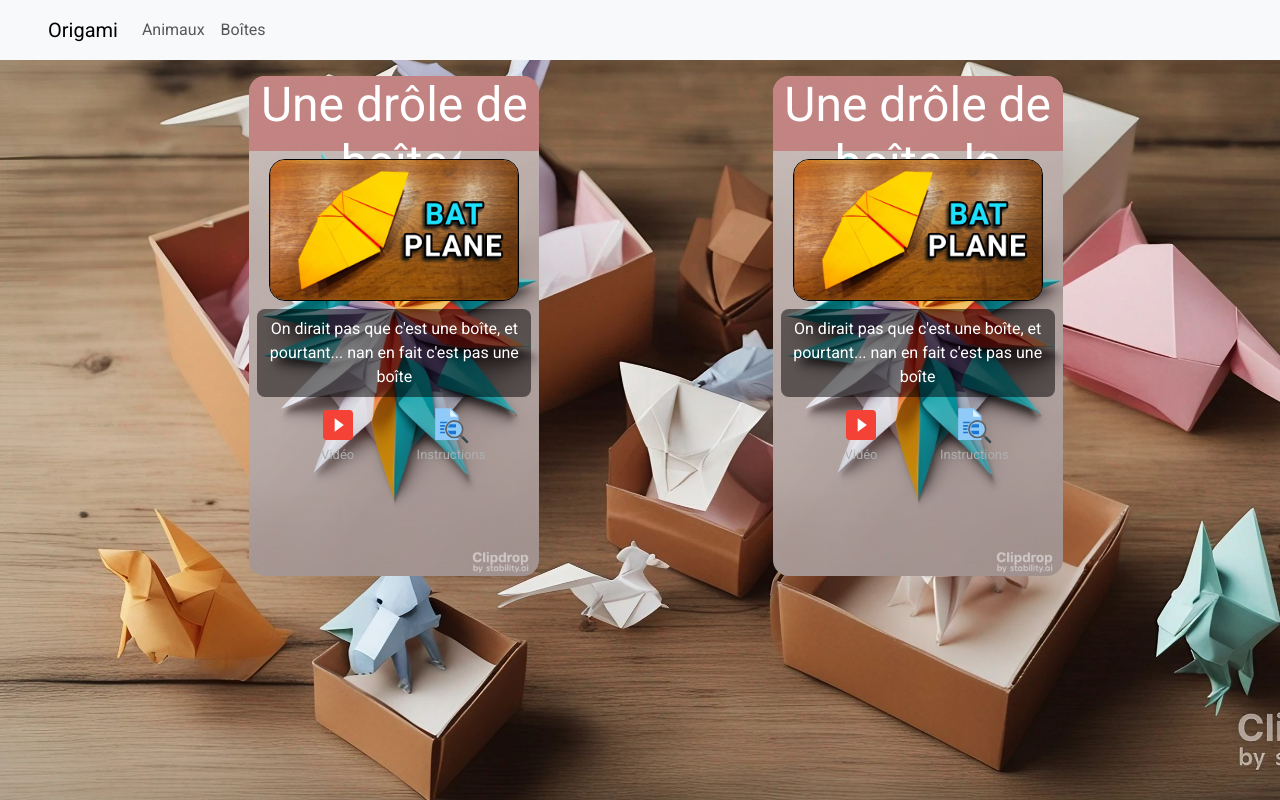
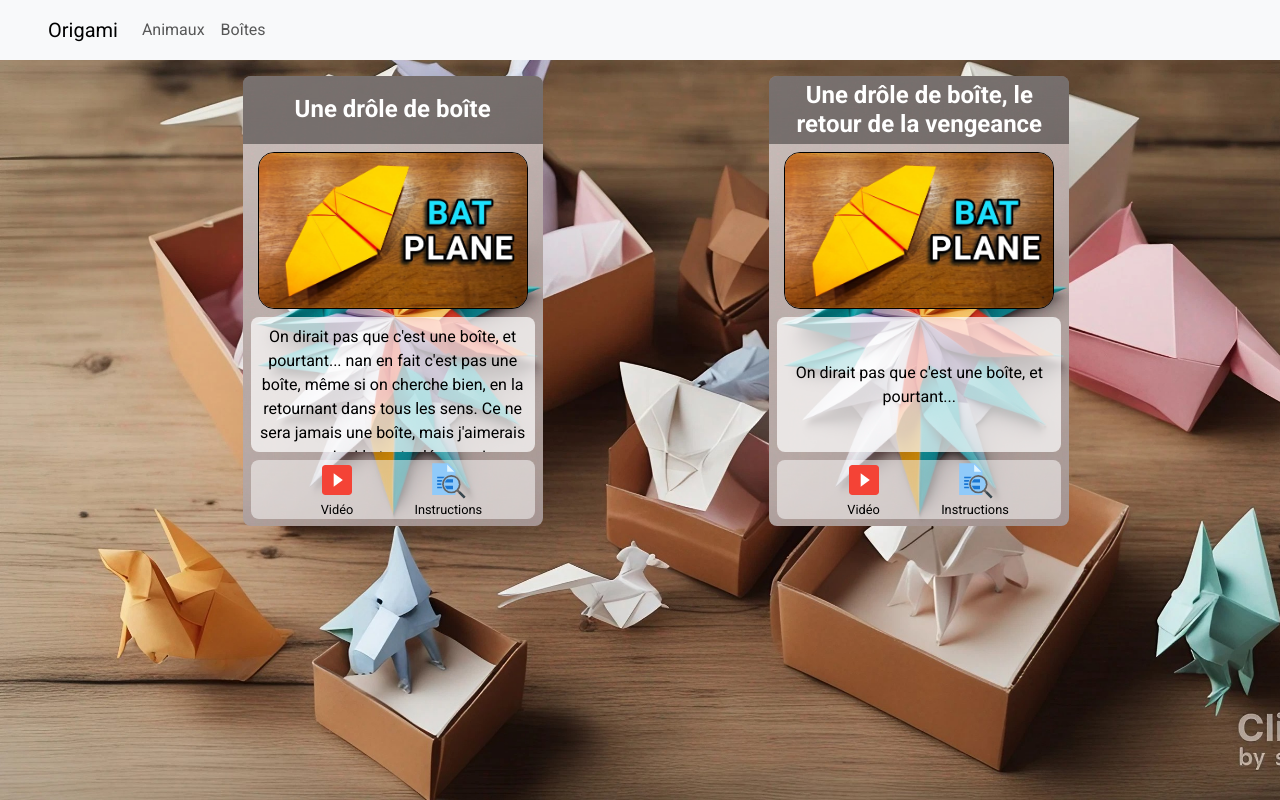
Before and after one commit to P-why1988/origami-front, a React (Create React App) app: page /boxes in a window 1280 px wide. Built offline with nearby package versions, Linux system fonts and the light colour scheme.

Commit message:
Acceptable design

```diff
--- a/src/Components/OrigamiCard.js
+++ b/src/Components/OrigamiCard.js
@@ -7,7 +7,7 @@ function OrigamiCard({ origami }) {
     return (
     <>
         <li className='ori-card'>
-            <h2>{ origami.name }</h2>
+            <h3>{ origami.name }</h3>
             <img
                 className='ori-card-cover'
                 src={ origami.coverImg }
--- a/src/Data/origamiList.js
+++ b/src/Data/origamiList.js
@@ -26,15 +26,15 @@ export const origamiList = [
         coverImg: batPlane,
         imgAlt: 'Fausse boîte',
         name: 'Une drôle de boîte',
-        description: `On dirait pas que c'est une boîte, et pourtant... nan en fait c'est pas une boîte`,
+        description: `On dirait pas que c'est une boîte, et pourtant... nan en fait c'est pas une boîte, même si on cherche bien, en la retournant dans tous les sens. Ce ne sera jamais une boîte, mais j'aimerais savoir si le texte dépasse !`,
         video: 'https://www.youtube.com/watch?v=1xakZTXOweU'
     },
     {
         type: TYPE.box,
         coverImg: batPlane,
         imgAlt: 'Fausse boîte 2',
-        name: 'Une drôle de boîte, le retour',
-        description: `On dirait pas que c'est une boîte, et pourtant... nan en fait c'est pas une boîte`,
+        name: 'Une drôle de boîte, le retour de la vengeance',
+        description: `On dirait pas que c'est une boîte, et pourtant...`,
         video: 'https://www.youtube.com/watch?v=1xakZTXOweU'
     }
 ];
--- a/src/Styles/App.css
+++ b/src/Styles/App.css
@@ -9,9 +9,6 @@ body {
 }
 
 .ori-body {
-    /* display: flex;
-    flex-direction: row;
-    justify-content: center; */
     height: calc(100% - 60px);
     margin-top: 0;
     overflow: auto;
--- a/src/Styles/ButtonBar.css
+++ b/src/Styles/ButtonBar.css
@@ -1,5 +1,9 @@
 .ori-btn-bar {
-    width: 100%;
+    width: calc(100% - 1rem);
+    margin-left: 0.5rem;
+    margin-right: 0.5rem;
+    border-radius: 0.5rem;
+    background-color: rgba(255, 255, 255, 0.5);
     display: flex;
     flex-direction: row;
     justify-content: space-evenly;
--- a/src/Styles/MyButton.css
+++ b/src/Styles/MyButton.css
@@ -12,5 +12,6 @@
 }
 
 .ori-btn-container label {
-    font-size: small;
+    font-size: 80%;
+    color: black;
 }
--- a/src/Styles/MySpecialNavbar.css
+++ b/src/Styles/MySpecialNavbar.css
@@ -1,5 +1,9 @@
 .ori-navbar {
-    position: sticky;
+    padding: 0;
     padding-left: 3rem;
     height: 60px;
 }
+
+.me-auto a:focus {
+    font-weight: bold;
+}
--- a/src/Styles/OrigamiCard.css
+++ b/src/Styles/OrigamiCard.css
@@ -1,42 +1,49 @@
 .ori-card {
     margin: 0 1rem 2rem 1rem;
-    width: 290px;
-    height: 500px;
-    border-radius: 1rem;
+    width: 300px;
+    height: 450px;
+    border-radius: 0.5rem;
     background-image: url(../Assets/MyWebsite/vertical-star-color.jpg);
     background-size: cover;
     overflow-y: auto;
 	display: flex;
-	align-items: flex-start;
     align-items: center;
 	flex-direction: column;
 }
 
-.ori-card h2 {
+.ori-card h3 {
     width: 100%;
     height: 15%;
+    display: flex;
+    align-items: center;
+    justify-content: center;
+    font-size: 1.5rem;
+    font-weight: bold;
     color: white;
-    background: rgba(192, 81, 81, 0.5);
+    background: rgba(0, 0, 0, 40%);
     text-align: center;
-    padding: 0;
+    padding: 0.5rem;
     margin: 0;
     margin-bottom: 0.5rem;
 
 }
 
 .ori-card-cover {
-	max-height: 250px;
-	max-width: 250px;
+	height: 35%;
+	width: 90%;
 	border-radius: 1rem;
     border: solid black 1px;
-	/* object-fit: cover; */
+	object-fit: cover;
 }
 
 .ori-card p {
-    text-align: center;
+    height: 30%;
+    display: flex;
+    align-items: safe center;
+    overflow-y: auto;
     margin: 0.5rem;
     padding: 0.5rem;
     border-radius: 0.5rem;
-    color: white;
-    background-color: rgba(0, 0, 0, 0.5);
+    color: black;
+    background-color: rgba(255, 255, 255, 70%);
 }
```
